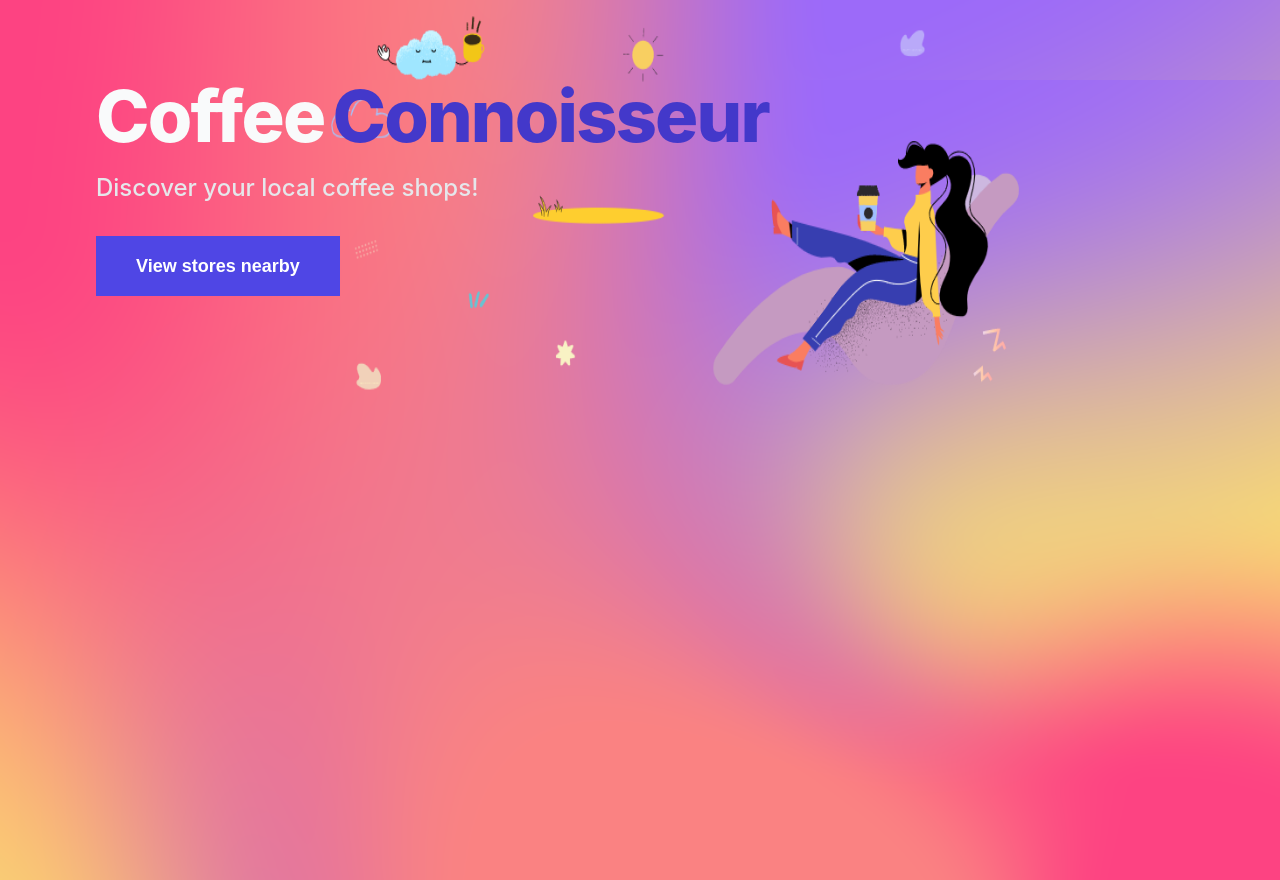
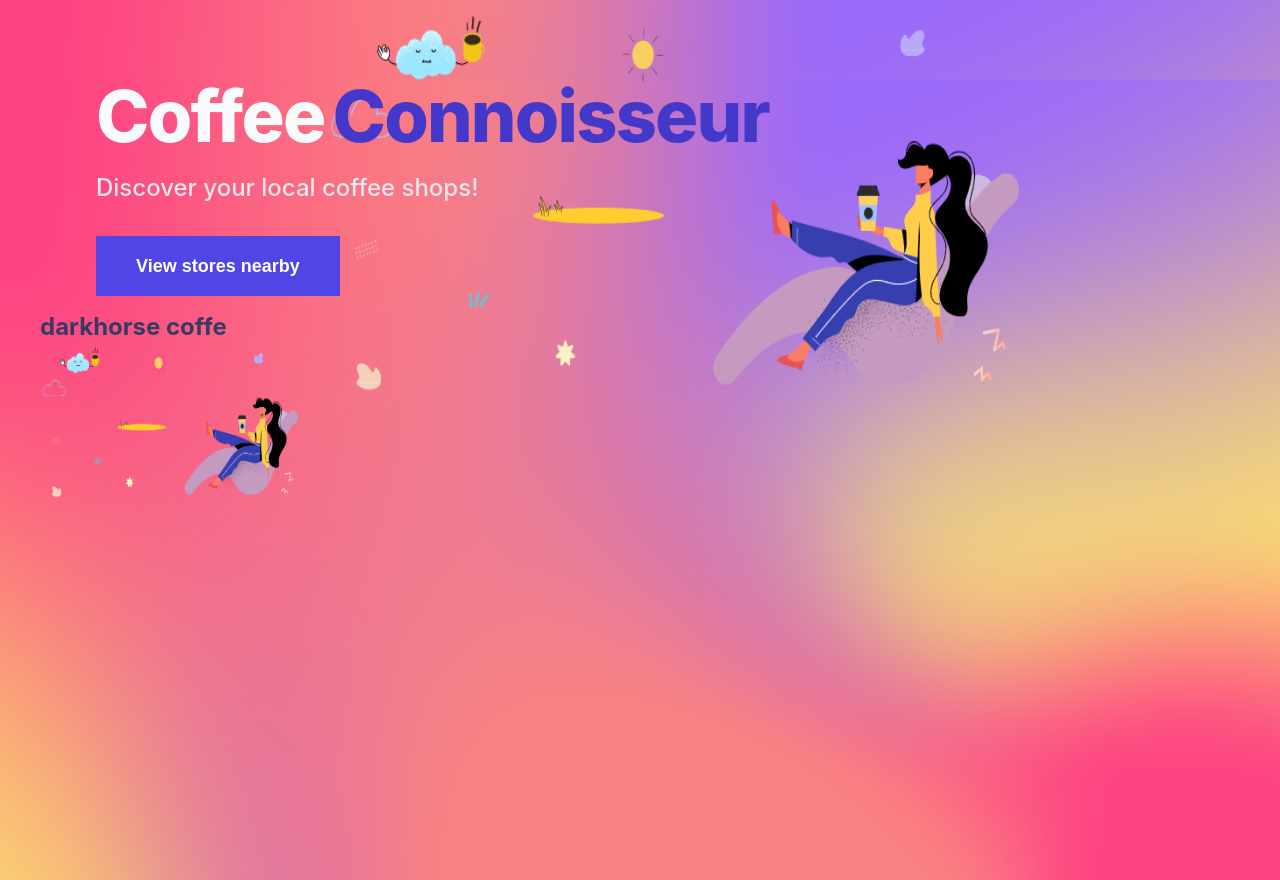
Before and after one commit to thinhbuihong/coffee-store-ztm, a Next.js app: page / in a window 1280 px wide. Built offline with nearby package versions, Linux system fonts and the light colour scheme.

Commit message:
feature: init card component

```diff
--- /dev/null
+++ b/components/card.js
@@ -0,0 +1,16 @@
+import Image from 'next/image'
+import Link from 'next/link'
+import React from 'react'
+
+function Card(props) {
+	return (
+		<Link href={props.href}>
+			<a>
+				<h2>{props.name}</h2>
+				<Image src={props.imgUrl} width={260} height={160} alt="prod img" />
+			</a>
+		</Link>
+	)
+}
+
+export default Card
--- a/pages/index.js
+++ b/pages/index.js
@@ -1,6 +1,7 @@
 import Head from 'next/head'
 import Image from 'next/image';
 import Banner from '../components/banner'
+import Card from '../components/card';
 import styles from '../styles/Home.module.css'
 
 export default function Home() {
@@ -21,6 +22,10 @@ export default function Home() {
       <div className={styles.heroImage}>
         <Image src="/static/hero-image.png" width={700} height={400} alt="hero-image" />
       </div>
+
+      <Card name="darkhorse coffe" imgUrl="/static/hero-image.png"
+        href="/coffee-store/darkhorse-coffee"
+      />
     </div>
   )
 }
```
Also changed, not shown: components/card.module.css (added).
